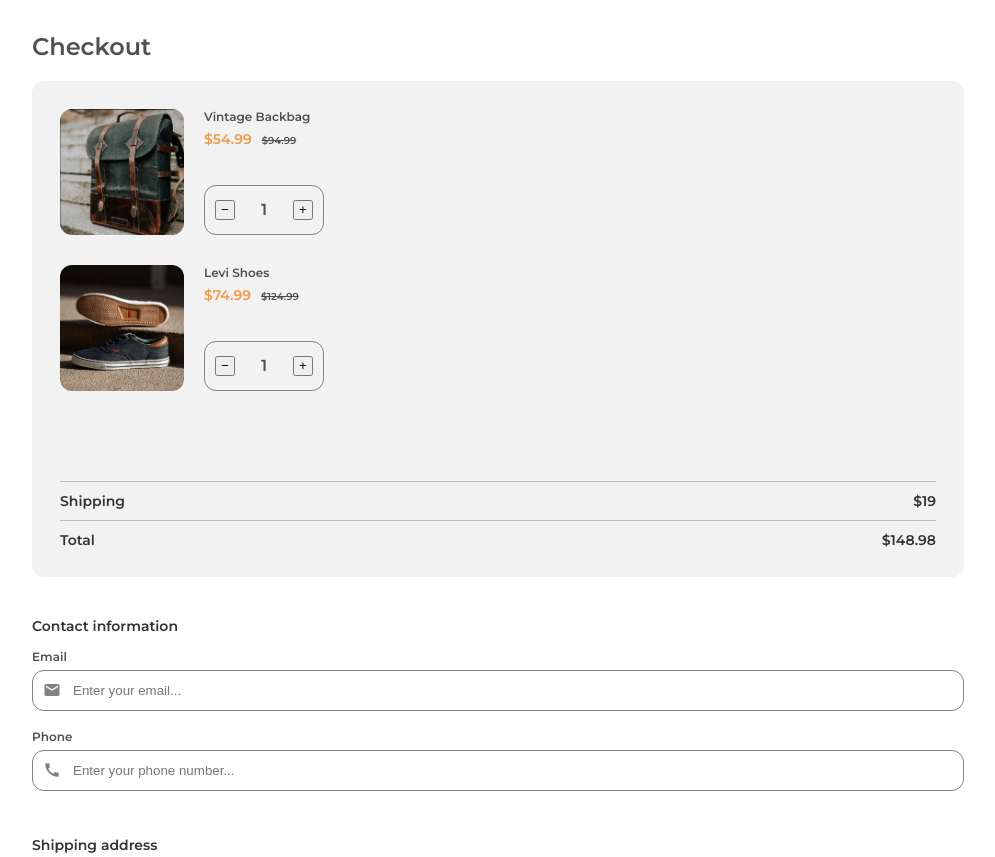
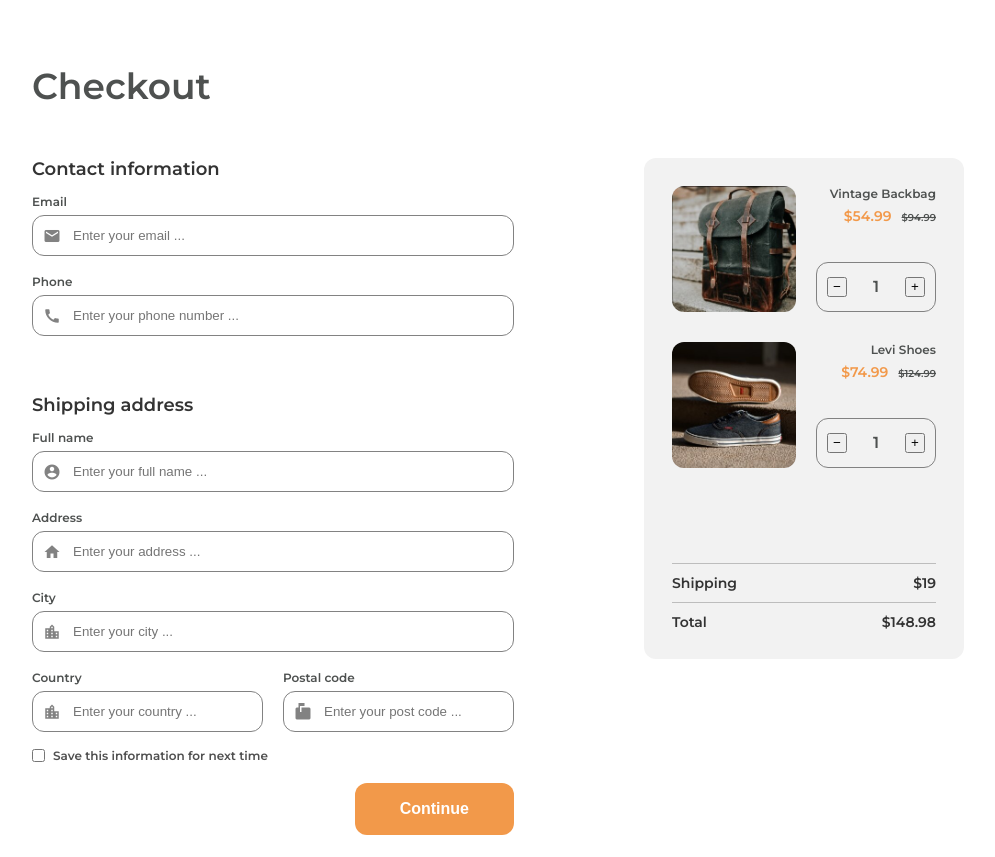
Before and after one commit to paulio84/checkout-challenge, a plain HTML site: page src/index.html in a window 1280 px wide. Shown: the top 857 px of the page, without its empty margins (142-1137 px from the left). Drawn offline with Linux system fonts and the light colour scheme.

Commit message:
added styles for tablet+

```diff
--- a/src/css/_basket.css
+++ b/src/css/_basket.css
@@ -20,6 +20,7 @@
   flex-direction: column;
   flex-grow: 1;
   margin-left: 2rem;
+  text-align: right;
 }
 
 .basket-item-details--name {
@@ -55,3 +56,12 @@
 .basket-total {
   padding-bottom: 0;
 }
+
+@media only screen and (min-width: 1024px) {
+  .basket {
+    order: 1;
+  }
+  .basket-shipping {
+    margin-top: 9.5rem;
+  }
+}
--- a/src/css/_details.css
+++ b/src/css/_details.css
@@ -22,3 +22,15 @@
 .saveInfo input {
   margin-right: 0.8rem;
 }
+
+@media only screen and (min-width: 1024px) {
+  .details--header {
+    font-size: var(--font-size-18);
+  }
+  .contact-details {
+    margin-bottom: 5.8rem;
+  }
+  .saveInfo {
+    font-size: var(--font-size-12);
+  }
+}
--- a/src/css/_header.css
+++ b/src/css/_header.css
@@ -2,3 +2,10 @@
   font-size: var(--font-size-24);
   margin: 3.2rem 0 2rem 0;
 }
+
+@media only screen and (min-width: 1024px) {
+  .title {
+    font-size: var(--font-size-36);
+    margin: 6.4rem 0 5rem 0;
+  }
+}
--- a/src/css/_utilities.css
+++ b/src/css/_utilities.css
@@ -14,8 +14,9 @@
   border-radius: 12px;
   display: flex;
   justify-content: space-between;
-  max-width: 120px;
   padding: 1em 0.7142857142857143em;
+  margin: 0 0 0 auto;
+  width: 120px;
 }
 
 .u-quantity-control button {
@@ -72,3 +73,11 @@
 .u-pull-right {
   text-align: right;
 }
+
+@media only screen and (min-width: 1024px) {
+  .u-content {
+    align-items: flex-start;
+    flex-direction: row;
+    justify-content: space-between;
+  }
+}
```
Also changed, not shown: src/index.html (+6 -6 lines).
